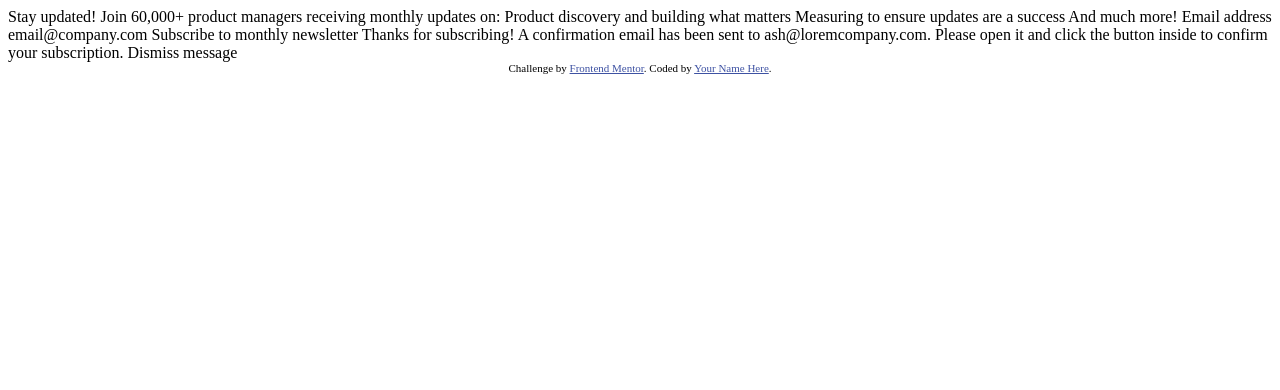
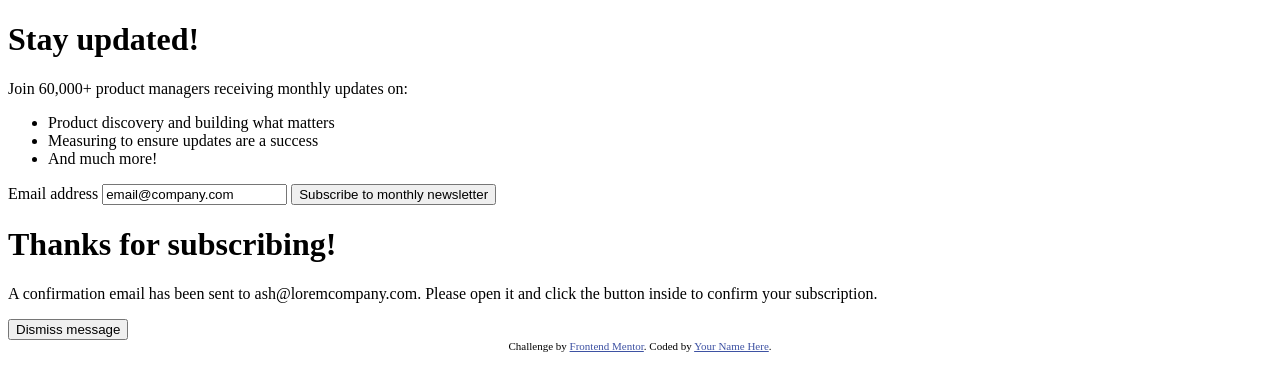
Before and after one commit to curricle/Newsletter-Sign-up-Form, a plain HTML site: page index.html in a window 1280 px wide. Drawn offline with Linux system fonts and the light colour scheme.

Commit message:
Format bBasic HTML structure

```diff
--- a/index.html
+++ b/index.html
@@ -17,32 +17,39 @@
   <body>
 
     <!-- Sign-up form start -->
+    <main>
+      <h1>Stay updated!</h1>
 
-  Stay updated!
+      <p>Join 60,000+ product managers receiving monthly updates on:</p>
 
-  Join 60,000+ product managers receiving monthly updates on:
+      <ul>
+        <li>Product discovery and building what matters</li>
+        <li>Measuring to ensure updates are a success</li>
+        <li>And much more!</li>
+      </ul>
 
-  Product discovery and building what matters
-  Measuring to ensure updates are a success
-  And much more!
+      <form id="form" novalidate>
+        <label for="email">Email address</label>
+        <input id="email" name="email" type="email" value="email@company.com" />
+        <span aria-live="polite" id="email-error"></span>
 
-  Email address
-  email@company.com
+        <button>Subscribe to monthly newsletter</button>
+      </form>
 
-  Subscribe to monthly newsletter
 
       <!-- Sign-up form end -->
 
       <!-- Success message start -->
 
-  Thanks for subscribing!
+      <h1>Thanks for subscribing!</h1>
 
-  A confirmation email has been sent to ash@loremcompany.com.
-  Please open it and click the button inside to confirm your subscription.
+      <p>A confirmation email has been sent to ash@loremcompany.com.
+      Please open it and click the button inside to confirm your subscription.</p>
 
-  Dismiss message
+      <button>Dismiss message</button>
 
       <!-- Success message end -->
+    </main>
 
     <div class="attribution">
       Challenge by <a href="https://www.frontendmentor.io?ref=challenge" target="_blank">Frontend Mentor</a>.
```
Lines whose indentation alone changed are shown as unchanged.
